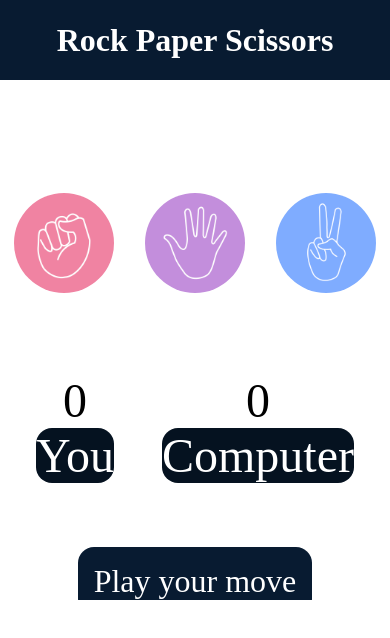
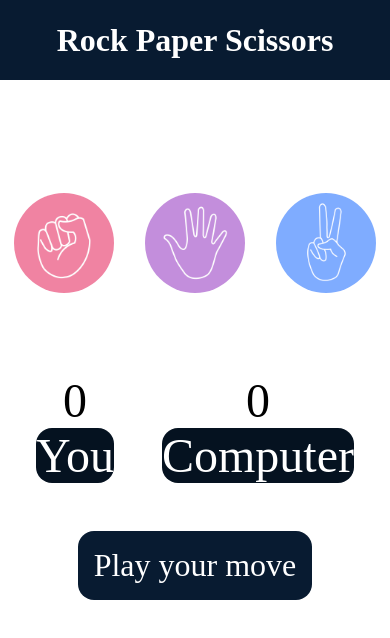
Before and after one commit to ranjeet-13/Rock-Paper-Scissors, a plain HTML site: page index.html in a window 390 px wide. Drawn offline with Linux system fonts and the light colour scheme.

Commit message:
update ui

```diff
--- a/style.css
+++ b/style.css
@@ -82,8 +82,12 @@ body {
 
 @media (max-width: 500px) {
   .msg-container {
-    width: 100%;
-    max-width: 100%;
+    display: flex;
+    justify-content: center;
+    align-items: center;
+    font-size: 2rem;
+    margin-top: 3rem;
+    gap: 3rem;
     padding: 0;
   }
 
```
